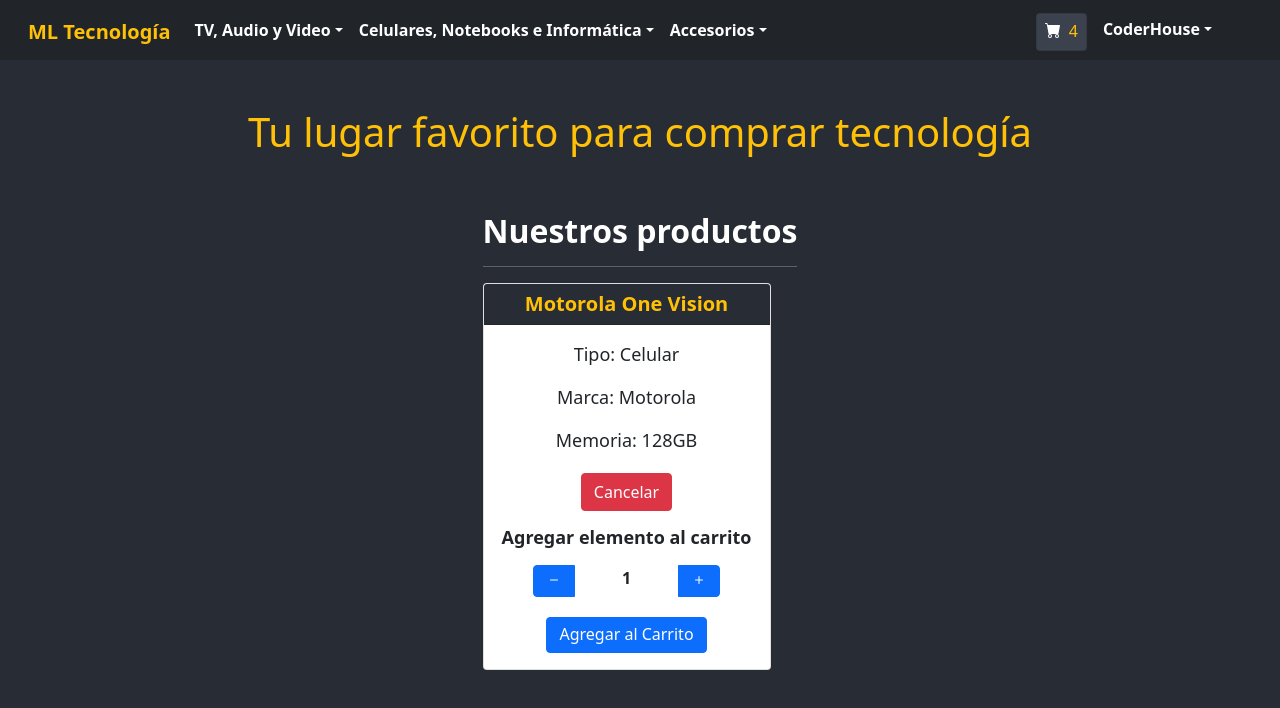
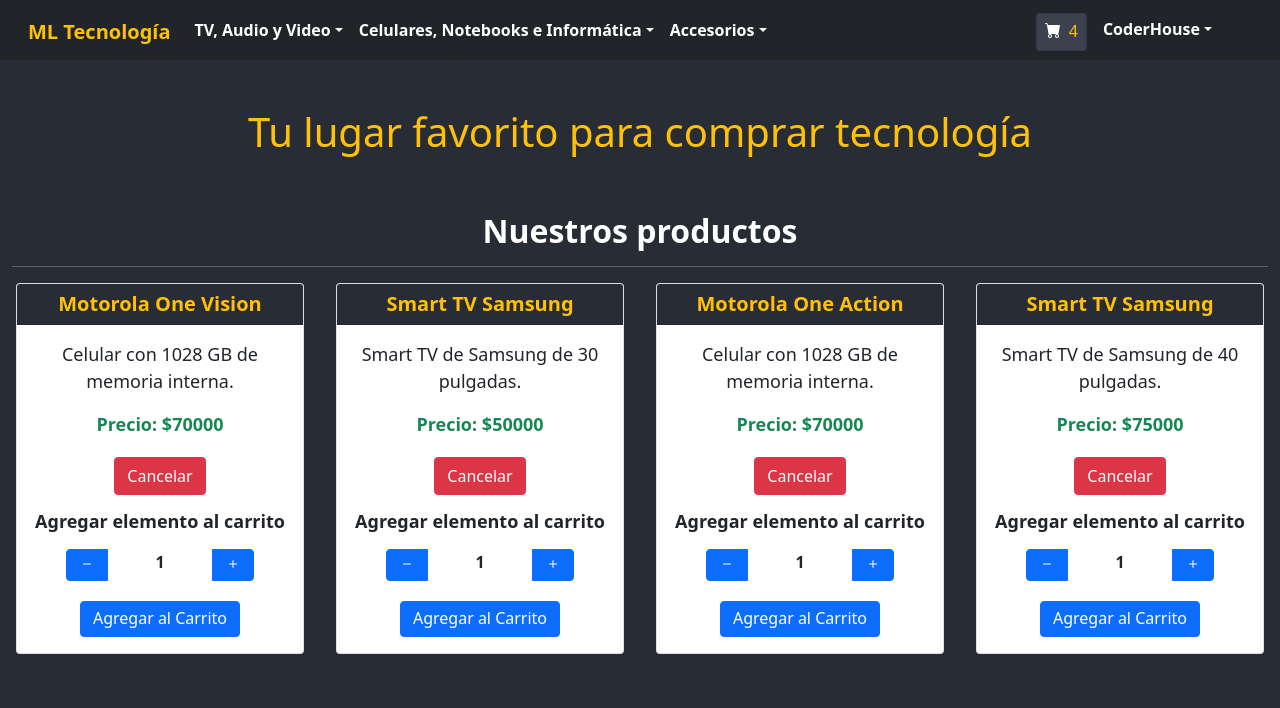
Before and after one commit to Macalui00/ml-tecnologia, a React (Create React App) app: page / in a window 1280 px wide. Shown: the top 708 px of the page. Built offline with nearby package versions, Linux system fonts and the light colour scheme.

Commit message:
update desafio promesas, asincronia y map

```diff
--- a/src/App.js
+++ b/src/App.js
@@ -5,19 +5,12 @@
 
 function App() {
 
-  const producto = {
-    nombre: "Motorola One Vision",
-    tipo: "Celular",
-    marca: "Motorola",
-    memoria: "128GB"
-  }
-
   return (
     <div className="App">
         <NavBar/>
         <main className='App-main'>
           <h1 className='mt-5 text-warning'>Tu lugar favorito para comprar tecnología</h1>
-          <ItemListContainer producto={producto}/>
+          <ItemListContainer/>
         </main>
         <footer>
 
--- /dev/null
+++ b/src/components/Item/Item.js
@@ -0,0 +1,32 @@
+import { Card, Button } from 'react-bootstrap';
+import ItemCount from '../ItemCount/ItemCount';
+import { useState } from 'react';
+
+const Item = ({item}) => {
+
+    const [mostrar, setMostrar] = useState(true);
+
+    const mostrarCounter = () => {
+        setMostrar(!mostrar)
+    }
+
+    return(
+        <Card style={{ width: '18rem' }} className='me-3 ms-3 mb-3 p-0' key={item.id}>
+            <Card.Header className='card-header'><Card.Title className='fw-bold text-warning mb-0'>{item.nombre}</Card.Title></Card.Header>
+            <Card.Body>
+                <ul className='m-0 p-0 text-dark'>
+                    <li><p className='detalle'>{item.desc}</p></li>
+                    <li><p className='detalle fw-bold text-success'>Precio: ${item.precio}</p></li>
+                </ul>
+                {
+                    mostrar ? <Button variant="danger" onClick={mostrarCounter}>Cancelar</Button> : <Button variant="primary" onClick={mostrarCounter}>Comprar</Button>
+                }
+                {
+                    mostrar ? <ItemCount stock={4} inicial={1}/> : <div className='m-0 p-0'></div>
+                }
+            </Card.Body>
+        </Card>
+    )
+}
+
+export default Item
--- /dev/null
+++ b/src/components/ItemList.js/ItemList.js
@@ -0,0 +1,22 @@
+import Item from "../Item/Item";
+
+const ItemList = ({items}) => {
+
+    return(
+        <>
+            <h2 className='fw-bold'>Nuestros productos</h2>
+            <hr/>
+            <div className='row'>
+
+                {
+                    items.map((item) => (
+                        <Item item={item}/>
+                        )
+                    )
+                }
+            </div>
+        </>
+    )
+}
+
+export default ItemList
--- a/src/components/ItemListContainer/ItemListContainer.js
+++ b/src/components/ItemListContainer/ItemListContainer.js
@@ -1,35 +1,43 @@
 import './ItemListContainer.css';
-import { Card, Button } from 'react-bootstrap';
-import ItemCount from '../ItemCount/ItemCount';
-import { useState } from 'react';
+import { Spinner } from 'react-bootstrap';
+import { useEffect, useState } from 'react';
+import pedirDatos from '../../mock/pedirDatos';
+import ItemList from '../ItemList.js/ItemList';
 
-const ItemListContainer = ({producto}) => {
-    const {nombre, tipo, marca, memoria} = producto;
+const ItemListContainer = () => {
+    const [items, setItems] = useState([])
 
-    const [mostrar, setMostrar] = useState(true);
-    const mostrarCounter = () => {
-        setMostrar(!mostrar)
-    }
+    const [loading, setLoading] = useState(true);
+
+    useEffect(() => {
+        setLoading(true);
+
+        pedirDatos(false)
+            .then((resp) => {
+                setItems(resp);
+            })
+            .catch((error) => {
+                console.log("ERROR: ", error);
+            } )
+            .finally(() => {
+                setLoading(false);
+            })
+
+    }, [])
+
     return (
         <section className='productos mt-5'>
-            <h2 className='fw-bold'>Nuestros productos</h2>
-            <hr/>
-            <Card style={{ width: '18rem' }}>
-                <Card.Header className='card-header'><Card.Title className='fw-bold text-warning mb-0'>{nombre}</Card.Title></Card.Header>
-                <Card.Body>
-                    <ul className='m-0 p-0 text-dark'>
-                        <li><p className='detalle'>Tipo: {tipo}</p></li>
-                        <li><p className='detalle'>Marca: {marca}</p></li>
-                        <li><p className='detalle'>Memoria: {memoria}</p></li>
-                    </ul>
-                    {
-                        mostrar ? <Button variant="danger" onClick={mostrarCounter}>Cancelar</Button> : <Button variant="primary" onClick={mostrarCounter}>Comprar</Button>
-                    }
-                    {
-                        mostrar ? <ItemCount stock={4} inicial={1}/> : <div></div>
-                    }
-                </Card.Body>
-            </Card>
+            {
+                loading
+                ?   <Spinner animation="border" role="status">
+                        <span className="visually-hidden">Loading...</span>
+                    </Spinner>
+                :
+                <ItemList items={items}/>
+            }
+
+
+
 
         </section>
     )
--- /dev/null
+++ b/src/mock/pedirDatos.js
@@ -0,0 +1,15 @@
+import productos from "./productos";
+
+const pedirDatos = () => {
+    return new Promise((resolve, reject) => {
+
+        setTimeout(() => {
+
+            resolve(productos)
+
+        }, 2000) //2 segundos.
+
+    })
+}
+
+export default pedirDatos
--- /dev/null
+++ b/src/mock/productos.js
@@ -0,0 +1,32 @@
+const productos = [
+    {
+        id: 1,
+        nombre: "Motorola One Vision",
+        desc: "Celular con 1028 GB de memoria interna.",
+        precio: 70000,
+        img: "https://placeholder.com/220"
+    },
+    {
+        id: 2,
+        nombre: "Smart TV Samsung",
+        desc: "Smart TV de Samsung de 30 pulgadas.",
+        precio: 50000,
+        img: "https://placeholder.com/220"
+    },
+    {
+        id: 3,
+        nombre: "Motorola One Action",
+        desc: "Celular con 1028 GB de memoria interna.",
+        precio: 70000,
+        img: "https://placeholder.com/220"
+    },
+    {
+        id: 4,
+        nombre: "Smart TV Samsung",
+        desc: "Smart TV de Samsung de 40 pulgadas.",
+        precio: 75000,
+        img: "https://placeholder.com/220"
+    }
+]
+
+export default productos
```
